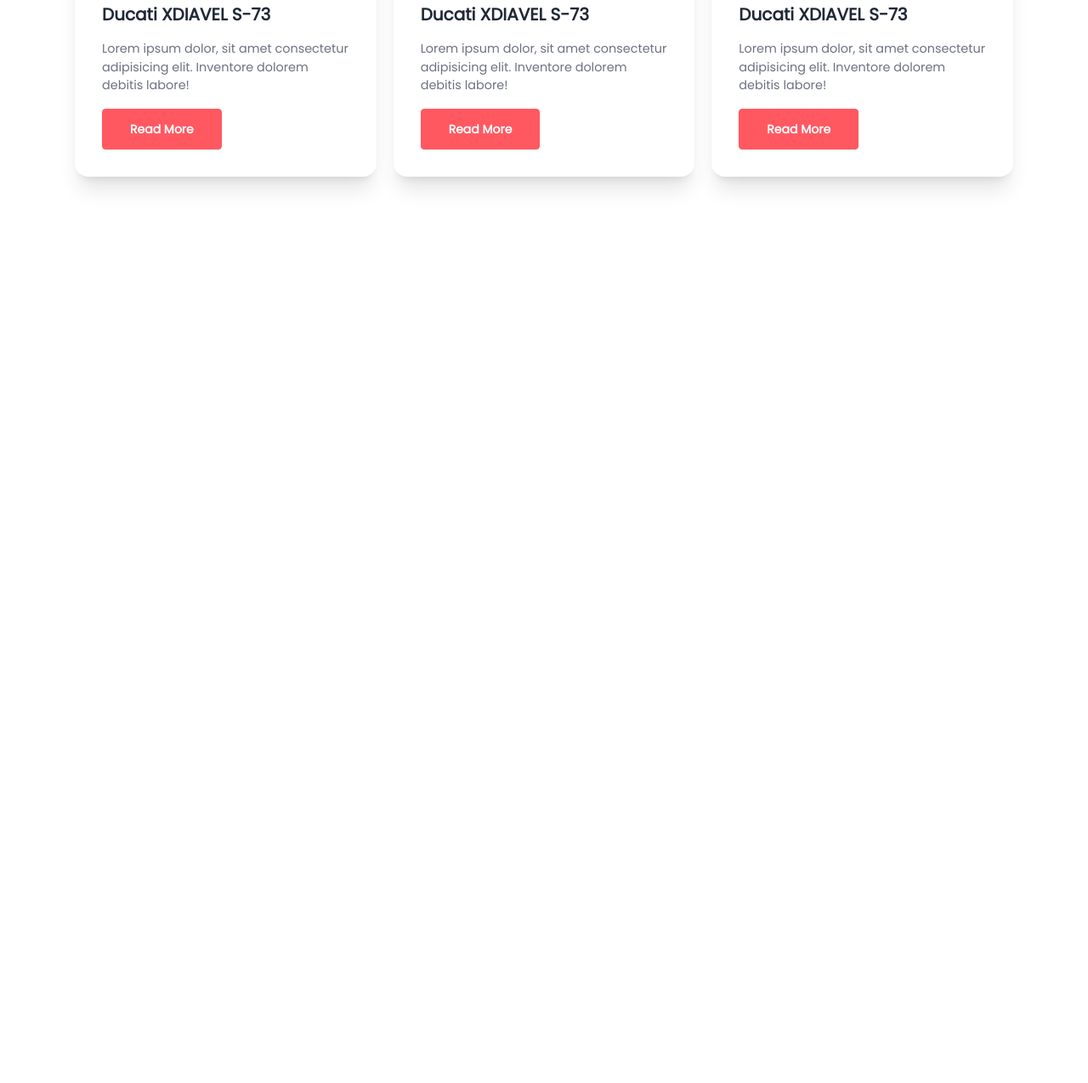
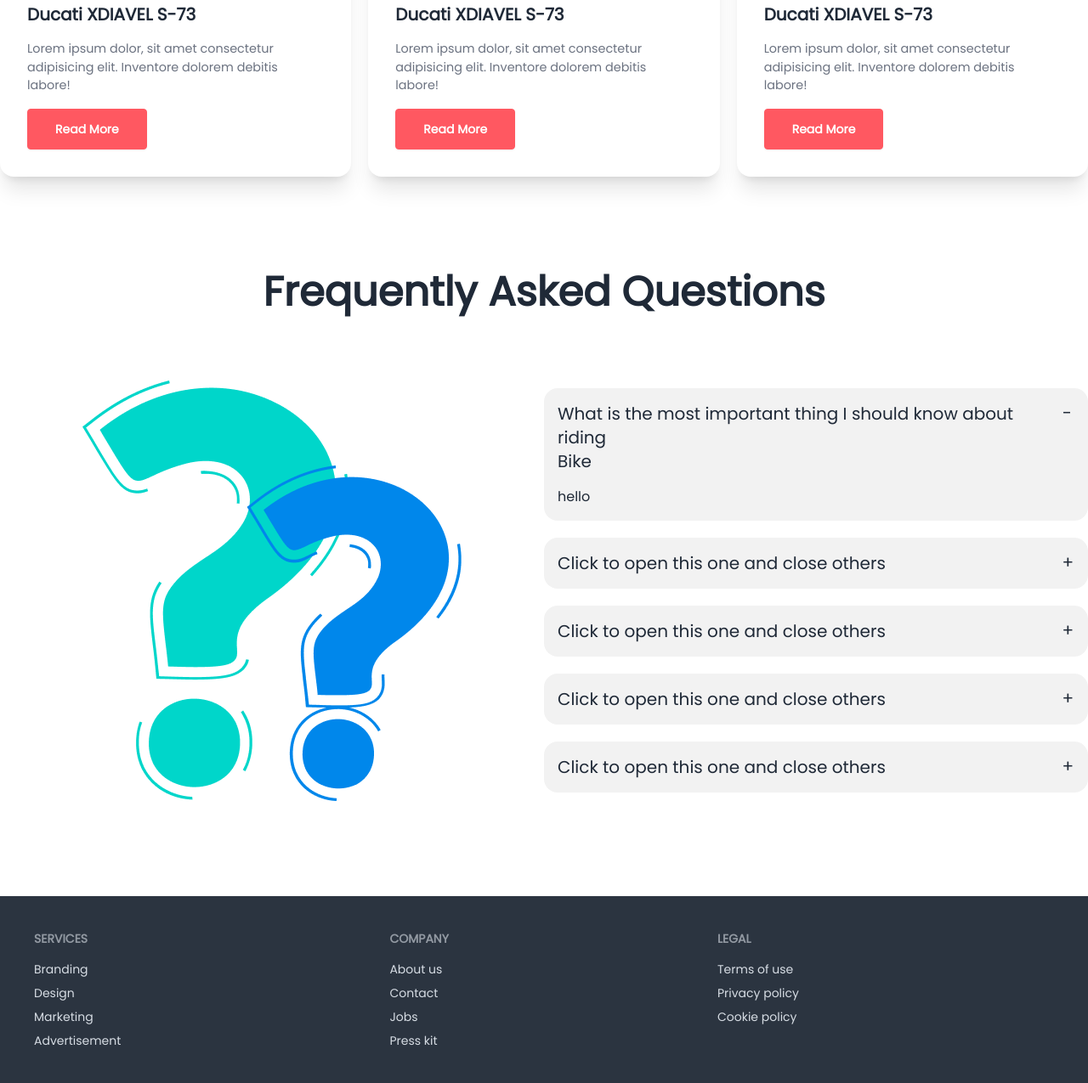
Before and after one commit to mushfiqueraiyan/biker_zone, a plain HTML site: page index.html in a window 1280 px wide. Shown: the part 1115-2390 px from the top of the page at 85% size. Before the commit the page ends 1419 px from the top, so only its background shows below. Drawn offline with nearby package versions, Linux system fonts and the light colour scheme.

Commit message:
added faq section

```diff
--- a/index.html
+++ b/index.html
@@ -110,7 +110,7 @@
         <section class="my-24">
           <h2 class="text-center text-3xl md:text-4xl lg:text-5xl font-bold">Latest News</h2>
           <!-- Cards sections -->
-            <div class="mt-14 grid grid-cols-1 items-center justify-center md:grid-cols-2 lg:grid-cols-3 gap-5 max-w-[1200px] mx-auto px-12">
+            <div class="mt-14 grid grid-cols-1 items-center justify-center md:grid-cols-2 lg:grid-cols-3 gap-5 max-w-[1300px] mx-auto px-12 md:px-12 lg:px-0">
               <!-- card 01 -->
               <div class="card bg-base-100 shadow-xl">
                 <figure>
@@ -159,11 +159,79 @@
             </div>
         </section>
 
+
         <!-- Faq section -->
-
+          <section class="my-28">
+            <h2 class="text-2xl md:text-3xl lg:text-5xl font-bold text-center">Frequently Asked <span>Questions</span></h2>
+            <!-- faq section -->
+            <div class="mt-20 grid grid-cols-1 gap-10 md:grid-cols-2 md:gap-2 lg:grid-cols-2 lg:gap-0 items-center px-10 md:px-0">
+              <div class="flex-1">
+                <img src="./images/others/faq.png" alt="" class="justify-self-center w-">
+              </div>
+              <div class="flex-1 max-w-[1300px] mx-auto">
+                <!-- Accordion -->
+                <div class="collapse collapse-plus bg-base-200">
+                  <input type="radio" name="my-accordion-3" checked="checked" />
+                  <div class="collapse-title text-xl font-medium">What is the most important thing I should know about riding <br> Bike</div>
+                  <div class="collapse-content">
+                    <p>hello</p>
+                  </div>
+                </div>
+                <div class="collapse collapse-plus bg-base-200 mt-5">
+                  <input type="radio" name="my-accordion-3" />
+                  <div class="collapse-title text-xl font-medium">Click to open this one and close others</div>
+                  <div class="collapse-content">
+                    <p>hello</p>
+                  </div>
+                </div>
+                <div class="collapse collapse-plus bg-base-200 mt-5">
+                  <input type="radio" name="my-accordion-3" />
+                  <div class="collapse-title text-xl font-medium">Click to open this one and close others</div>
+                  <div class="collapse-content">
+                    <p>hello</p>
+                  </div>
+                </div>
+                <div class="collapse collapse-plus bg-base-200 mt-5">
+                  <input type="radio" name="my-accordion-3" />
+                  <div class="collapse-title text-xl font-medium">Click to open this one and close others</div>
+                  <div class="collapse-content">
+                    <p>hello</p>
+                  </div>
+                </div>
+                <div class="collapse collapse-plus bg-base-200 mt-5">
+                  <input type="radio" name="my-accordion-3" />
+                  <div class="collapse-title text-xl font-medium">Click to open this one and close others</div>
+                  <div class="collapse-content">
+                    <p>hello</p>
+                  </div>
+                </div>
+              </div>
+            </div>
+          </section>
     </main>
     <footer>
-
+      <footer class="footer bg-neutral text-neutral-content p-10">
+        <nav>
+          <h6 class="footer-title">Services</h6>
+          <a class="link link-hover">Branding</a>
+          <a class="link link-hover">Design</a>
+          <a class="link link-hover">Marketing</a>
+          <a class="link link-hover">Advertisement</a>
+        </nav>
+        <nav>
+          <h6 class="footer-title">Company</h6>
+          <a class="link link-hover">About us</a>
+          <a class="link link-hover">Contact</a>
+          <a class="link link-hover">Jobs</a>
+          <a class="link link-hover">Press kit</a>
+        </nav>
+        <nav>
+          <h6 class="footer-title">Legal</h6>
+          <a class="link link-hover">Terms of use</a>
+          <a class="link link-hover">Privacy policy</a>
+          <a class="link link-hover">Cookie policy</a>
+        </nav>
+      </footer>
     </footer>
 </body>
 </html>
```
